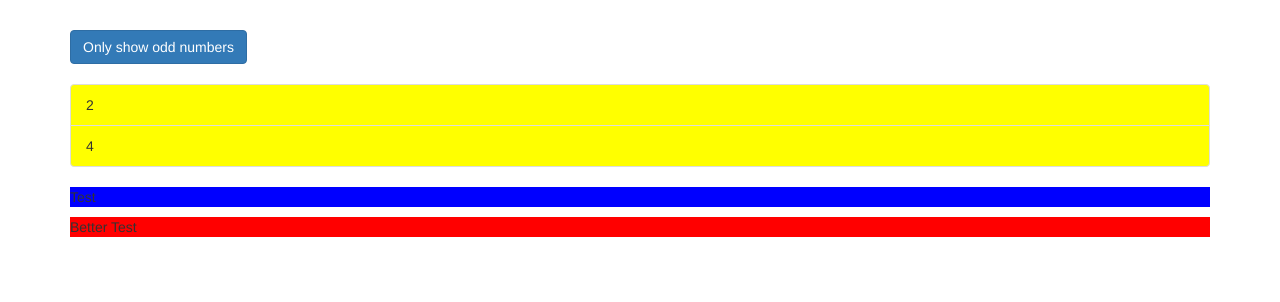
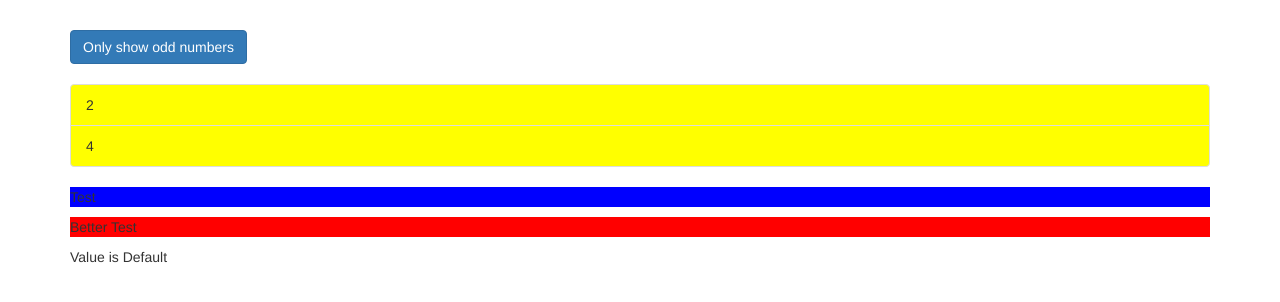
Before and after one commit to ibrhmoguz/angular.directives, an Angular app: page / in a window 1280 px wide. Shown: the top 302 px of the page. Built offline with nearby package versions, Linux system fonts and the light colour scheme.

Commit message:
ngSwitch

```diff
--- a/src/app/app.component.html
+++ b/src/app/app.component.html
@@ -25,6 +25,12 @@
       </ul>
       <p appBasicHighLight>Test</p>
       <p appBetterHighlight>Better Test</p>
+      <div [ngSwitch]="value">
+        <p *ngSwitchCase="5">Value is 5</p>
+        <p *ngSwitchCase="10">Value is 10</p>
+        <p *ngSwitchCase="100">Value is 100</p>
+        <p *ngSwitchDefault>Value is Default</p>
+      </div>
     </div>
   </div>
 </div>
--- a/src/app/app.component.ts
+++ b/src/app/app.component.ts
@@ -10,4 +10,5 @@
   oddNumbers = [1, 3, 5];
   evenNumbers = [2, 4];
   onlyOdd = false;
+  value = 15;
 }
```
